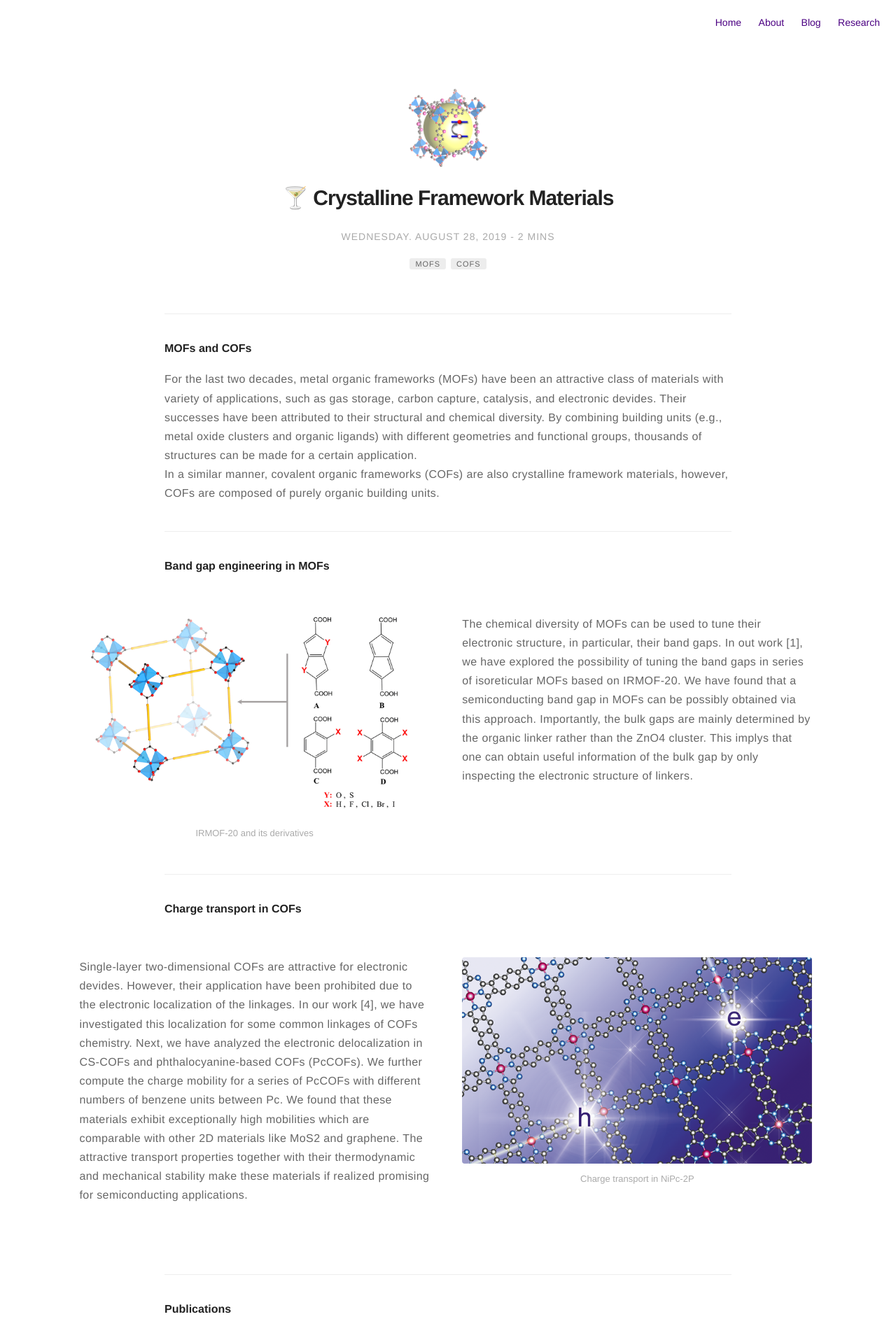
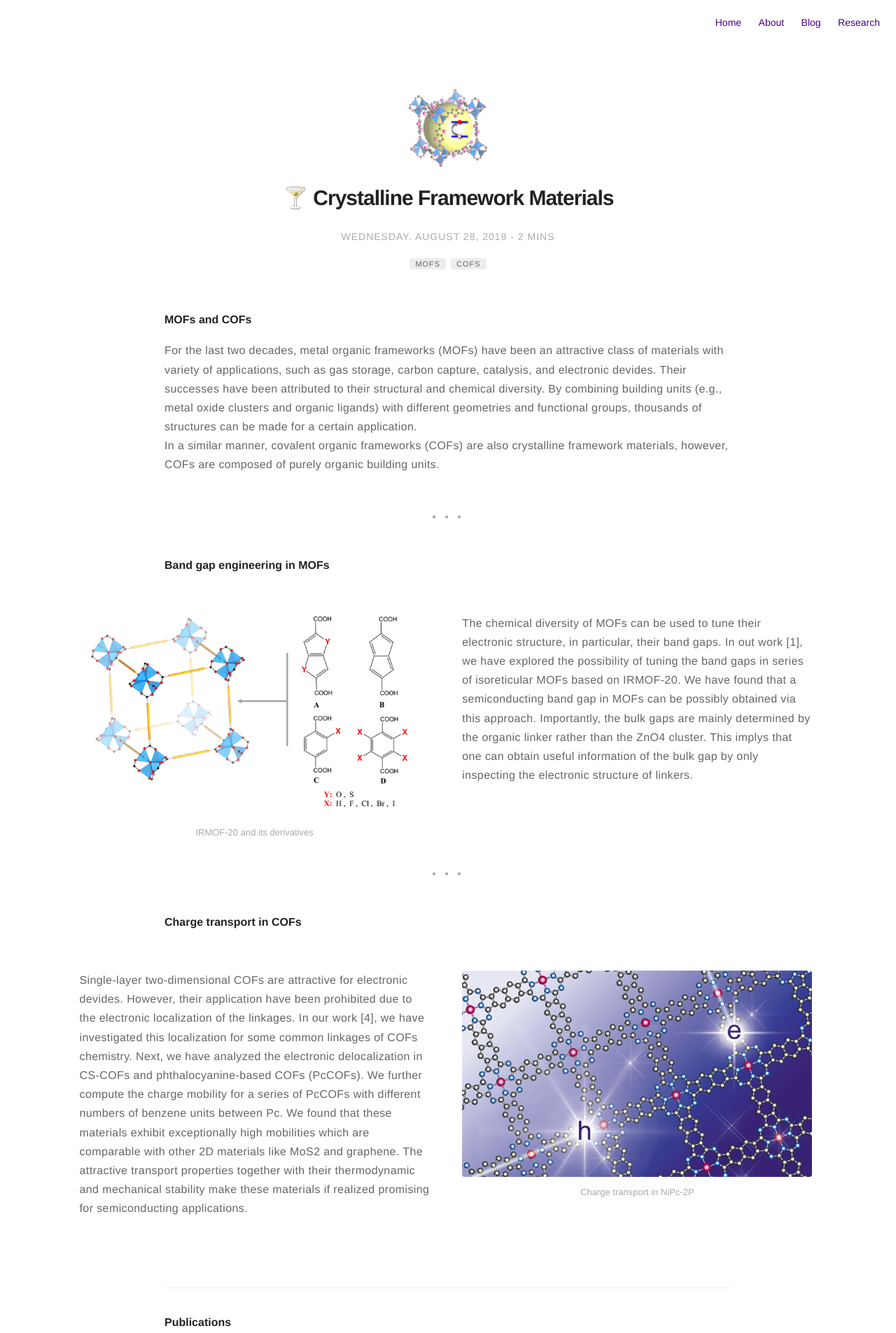
Before and after one commit to hungpham2017/hungpham2017.github.io, a Jekyll site: the page built from _posts/2019-08-28-MOFs_COFs.markdown, in a window 1280 px wide. Shown: the top 1905 px of the page at 70% size. Built offline with Jekyll 4.4.1, drawn with Linux system fonts in a browser that asks for light colours; emoji names are drawn with the system emoji font; comment, search, counter and statistics services are not loaded.

Commit message:
formatting

```diff
--- a/_posts/2019-08-28-MOFs_COFs.markdown
+++ b/_posts/2019-08-28-MOFs_COFs.markdown
@@ -31,7 +26,8 @@ can be made for a certain application.
 however, COFs are composed of purely organic building units.
 </p>
 
----
+<div class="breaker"></div>
+
 <h4>Band gap engineering in MOFs</h4>
 <div class="side-by-side">
     <div class="toleft">
@@ -50,7 +46,8 @@ however, COFs are composed of purely organic building units.
     </div>
 </div>
 
----
+<div class="breaker"></div>
+
 <h4>Charge transport in COFs</h4>
 <div class="side-by-side">
     <div class="toleft">
@@ -72,7 +69,6 @@ however, COFs are composed of purely organic building units.
 </div>
 
 ---
-
 <h4>Publications</h4>
 1. **H. Q. Pham**, T. Mai, N.-N. Pham-Tran, Y. Kawazoe, H. Mizuseki, D. Nguyen-Manh; Engineering of Band Gap in Metal–Organic Frameworks by Functionalizing Organic Linker: A Systematic Density Functional Theory Investigation, [**J. Phys. Chem. C**](https://pubs.acs.org/doi/10.1021/jp405997r), **2014**, 118 (9), 4567.
 2. P. T. K. Nguyen, H. T. D. Nguyen, **H. Q. Pham**, J. Kim, K. E. Cordova, H. Furukawa; Synthesis and Selective Capture Properties of a Series of Hexatopic Linker-Based Metal–Organic Frameworks, [**Inorg. Chem.**](https://pubs.acs.org/doi/abs/10.1021/acs.inorgchem.5b01900), **2015**, 54 (20), 10065.
```
Also changed, not shown: other parts of _posts/2019-08-28-MOFs_COFs.markdown (+0 -5 lines).
